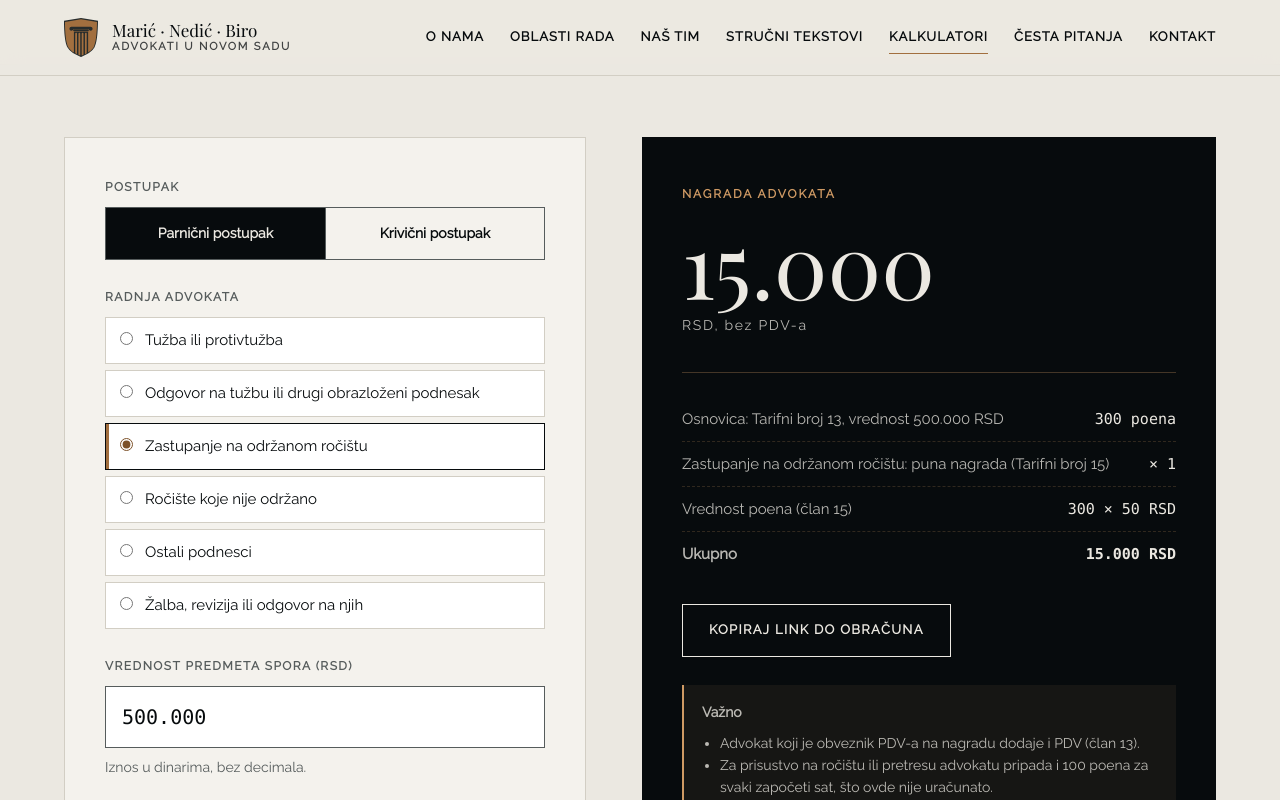
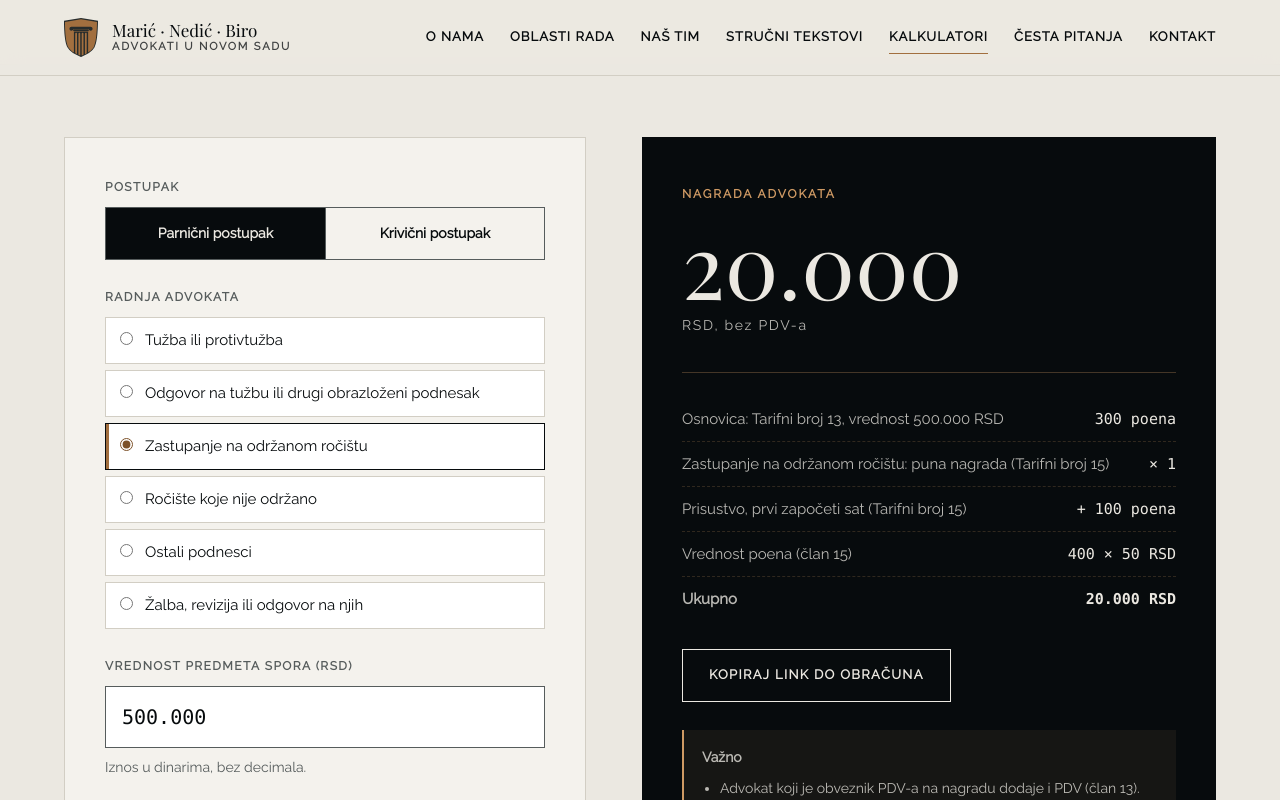
Before and after one commit to smartinov/advokatunovomsadu, a React (Vite) app: page /advokatska-tarifa in a window 1280 px wide. Both pictures are taken after a click on the label "Zastupanje na održanom ročištu". Shown: the part 416-1216 px from the top of the page. Built offline with nearby package versions, Linux system fonts and the light colour scheme.

Commit message:
feat: include the first hour of attendance in hearing fees and note the 2% flat-rate expense allowance

```diff
--- a/src/advokatska.js
+++ b/src/advokatska.js
@@ -4,8 +4,10 @@ import { positiveInt } from "./calc.js";
 // The tariff states both fees and dispute-value limits in poeni, so a new point value rescales both.
 
 export const LAW = "Tarifa o nagradama i naknadama troškova za rad advokata (Sl. glasnik RS 43/2023 i 56/2025)";
-export const VERIFIED_ON = "29. 9. 2026.";
+export const VERIFIED_ON = "30. 9. 2026.";
 export const POINT_VALUE = 50; // Član 15.
+// Tarifni brojevi 3 i 15: attending a hearing, held or not, adds 100 poena per started hour; the fee counts the first hour.
+export const ATTENDANCE_POINTS = 100;
 
 export const SOURCES = [
   { label: "Tarifa o nagradama i naknadama troškova za rad advokata, prečišćen tekst, Pravno-informacioni sistem RS (zvanični)", url: "https://pravno-informacioni-sistem.rs/eli/rep/sgrs/drugeorganizacije/tarifa/2023/43/1/reg" },
@@ -52,14 +54,14 @@ export const ACTIONS = {
   parnica: [
     { id: "tuzba", label: "Tužba ili protivtužba", factor: 1, share: "puna nagrada", basis: "Tarifni broj 13" },
     { id: "odgovor", label: "Odgovor na tužbu ili drugi obrazloženi podnesak", factor: 1, share: "puna nagrada", basis: "Tarifni broj 13" },
-    { id: "rociste", label: "Zastupanje na održanom ročištu", factor: 1, share: "puna nagrada", basis: "Tarifni broj 15" },
-    { id: "rociste-odlozeno", label: "Ročište koje nije održano", factor: 1 / 2, share: "polovina nagrade", basis: "Tarifni broj 15" },
+    { id: "rociste", label: "Zastupanje na održanom ročištu", factor: 1, share: "puna nagrada", basis: "Tarifni broj 15", attendance: true },
+    { id: "rociste-odlozeno", label: "Ročište koje nije održano", factor: 1 / 2, share: "polovina nagrade", basis: "Tarifni broj 15", attendance: true },
     { id: "podnesak", label: "Ostali podnesci", factor: 1 / 2, share: "polovina nagrade", basis: "Tarifni broj 13" },
     { id: "pravni-lek", label: "Žalba, revizija ili odgovor na njih", factor: 2, share: "nagrada uvećana za 100%", basis: "Tarifni broj 16" },
   ],
   krivicni: [
-    { id: "pretres", label: "Odbrana na održanom glavnom pretresu", factor: 1, share: "puna nagrada", basis: "Tarifni broj 3" },
-    { id: "pretres-odlozen", label: "Glavni pretres koji nije održan", factor: 1 / 2, share: "polovina nagrade", basis: "Tarifni broj 3" },
+    { id: "pretres", label: "Odbrana na održanom glavnom pretresu", factor: 1, share: "puna nagrada", basis: "Tarifni broj 3", attendance: true },
+    { id: "pretres-odlozen", label: "Glavni pretres koji nije održan", factor: 1 / 2, share: "polovina nagrade", basis: "Tarifni broj 3", attendance: true },
     { id: "prijava", label: "Krivična prijava, privatna tužba ili pismena odbrana", factor: 1, share: "puna nagrada", basis: "Tarifni broj 4" },
     { id: "krivicni-podnesak", label: "Ostali podnesci", factor: 1 / 2, share: "polovina nagrade", basis: "Tarifni broj 4" },
     { id: "zalba", label: "Žalba protiv presude", factor: 2, share: "nagrada uvećana za 100%", basis: "Tarifni broj 5" },
@@ -80,8 +82,9 @@ export function attorneyFee({ mode, action, value, penalty }) {
     base = PENALTIES.find((p) => p.id === penalty)?.points;
     if (!base) return null;
   }
-  const points = base * a.factor;
-  return { base, points, total: points * POINT_VALUE, action: a };
+  const attendance = a.attendance ? ATTENDANCE_POINTS : 0;
+  const points = base * a.factor + attendance;
+  return { base, attendance, points, total: points * POINT_VALUE, action: a };
 }
 
 // Shareable calculation: ?postupak=parnica&radnja=tuzba&vrednost=500000 or ?postupak=krivicni&radnja=pretres&kazna=do-5.
--- a/src/pages/AttorneyFee.jsx
+++ b/src/pages/AttorneyFee.jsx
@@ -182,6 +182,12 @@ export function AttorneyFee() {
                   </dt>
                   <dd>× {factorLabel(r.action.factor)}</dd>
                 </div>
+                {r.attendance > 0 && (
+                  <div>
+                    <dt>Prisustvo, prvi započeti sat ({r.action.basis})</dt>
+                    <dd>+ {r.attendance} poena</dd>
+                  </div>
+                )}
                 <div>
                   <dt>Vrednost poena (član 15)</dt>
                   <dd>
@@ -200,8 +206,12 @@ export function AttorneyFee() {
               <ul>
                 <li>Advokat koji je obveznik PDV-a na nagradu dodaje i PDV (član 13).</li>
                 <li>
-                  Za prisustvo na ročištu ili pretresu advokatu pripada i 100 poena za svaki započeti sat, što ovde nije
-                  uračunato.
+                  Za prisustvo na ročištu ili pretresu advokatu pripada i 100 poena za svaki započeti sat. U nagradu za
+                  ročište i pretres uračunat je prvi sat.
+                </li>
+                <li>
+                  Na nagradu za radnje obračunava se i paušalna naknada troškova od 2% za poštanske, telefonske i slične
+                  usluge (član 9).
                 </li>
                 <li>Kada advokat zastupa više stranaka, nagrada se za drugu i svaku narednu stranku uvećava za 50%.</li>
                 <li>
@@ -213,7 +223,7 @@ export function AttorneyFee() {
           </section>
         </div>
 
-        <Sources law={LAW} basis="tarifni brojevi 1, 3–5, 13, 15 i 16" verifiedOn={VERIFIED_ON} sources={SOURCES}>
+        <Sources law={LAW} basis="član 9, tarifni brojevi 1, 3–5, 13, 15 i 16" verifiedOn={VERIFIED_ON} sources={SOURCES}>
           nagrada zavisi i od toka postupka i dogovora sa advokatom.
         </Sources>
       </div>
```
Also changed, not shown: 1 other file (tests, documents, lock files or other folders).
